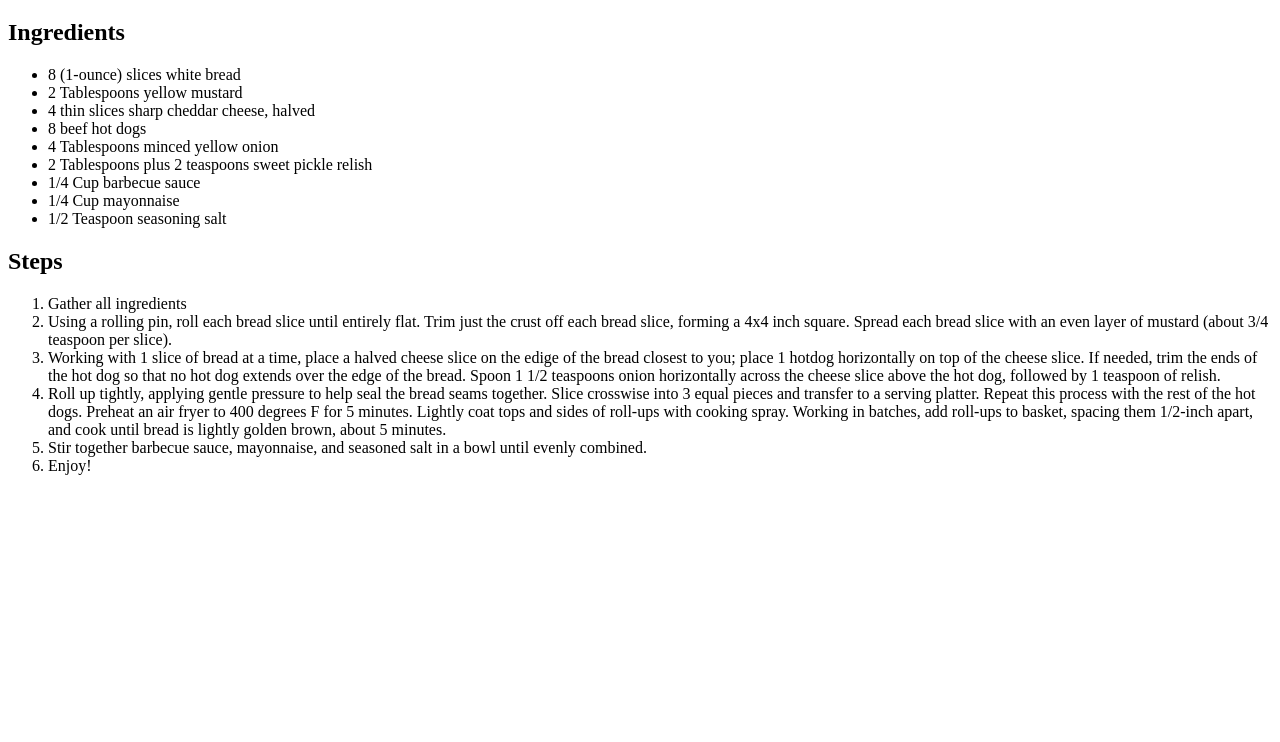
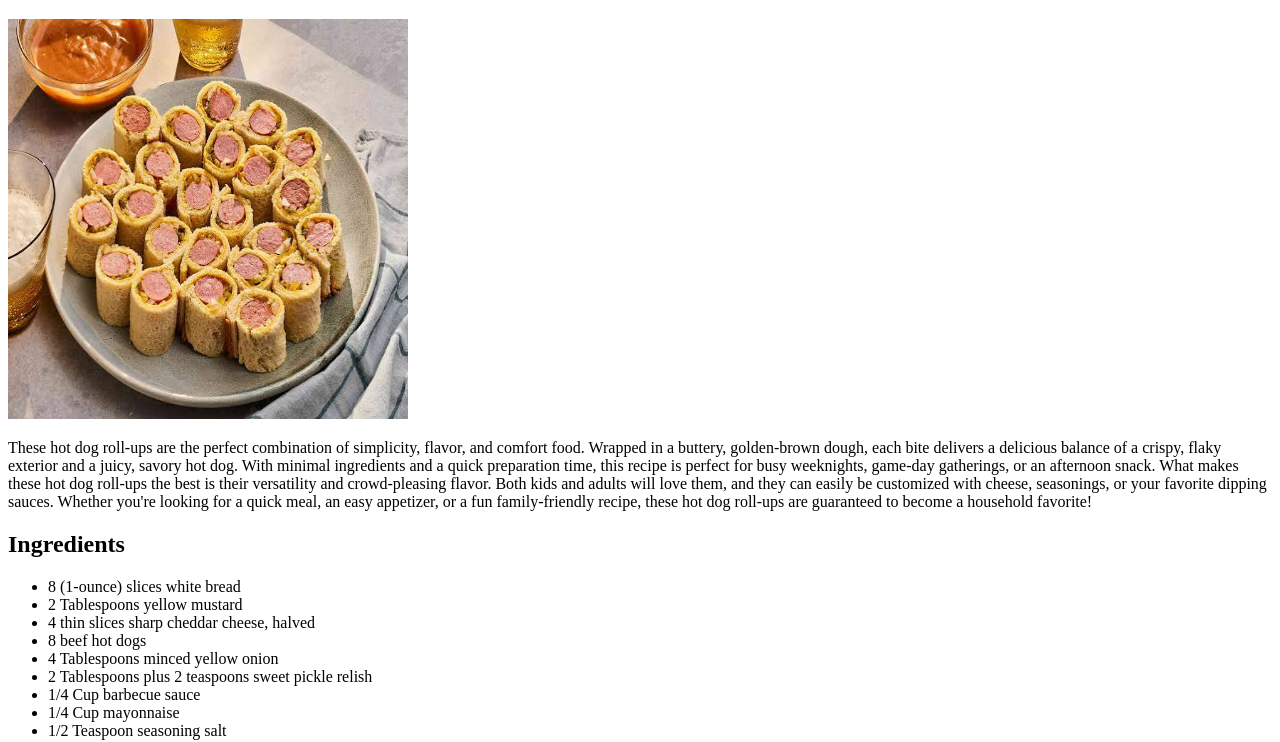
Before and after one commit to jpizzo1/odin-recipies, a plain HTML site: page recipes/hotdog-rollup.html in a window 1280 px wide. Shown: the part 87-829 px from the top of the page. Before the commit the page ends 800 px from the top, so only its background shows below. Drawn offline with Linux system fonts and the light colour scheme.

Commit message:
final touches on all objects

```diff
--- a/recipes/hotdog-rollup.html
+++ b/recipes/hotdog-rollup.html
@@ -9,9 +9,11 @@
     <a href="../index.html">Return Home</a>
     <h1>Hotdog Roll Ups</h1>
     <!-- Insert Image Here -->
+    <img src="../images/hotodg.jpeg" height = 400 width="400" alt="Hot dog roll ups cut up on a plate">
+    <!-- Insert 1-2 Paragraphs Here -->
+    <p>These hot dog roll-ups are the perfect combination of simplicity, flavor, and comfort food. Wrapped in a buttery, golden-brown dough, each bite delivers a delicious balance of a crispy, flaky exterior and a juicy, savory hot dog. With minimal ingredients and a quick preparation time, this recipe is perfect for busy weeknights, game-day gatherings, or an afternoon snack.
 
-    <!-- Insert 1-2 Paragraphs Here -->
-
+What makes these hot dog roll-ups the best is their versatility and crowd-pleasing flavor. Both kids and adults will love them, and they can easily be customized with cheese, seasonings, or your favorite dipping sauces. Whether you're looking for a quick meal, an easy appetizer, or a fun family-friendly recipe, these hot dog roll-ups are guaranteed to become a household favorite!</p>
     <!-- Ingredients List -->
      <h2>Ingredients</h2>
     <ul>
```
Also changed, not shown: recipes/gluten-free-pizza.html (+1 -1 lines), images/gluten free pizza.jpeg (added), images/hotodg.jpeg (added).
